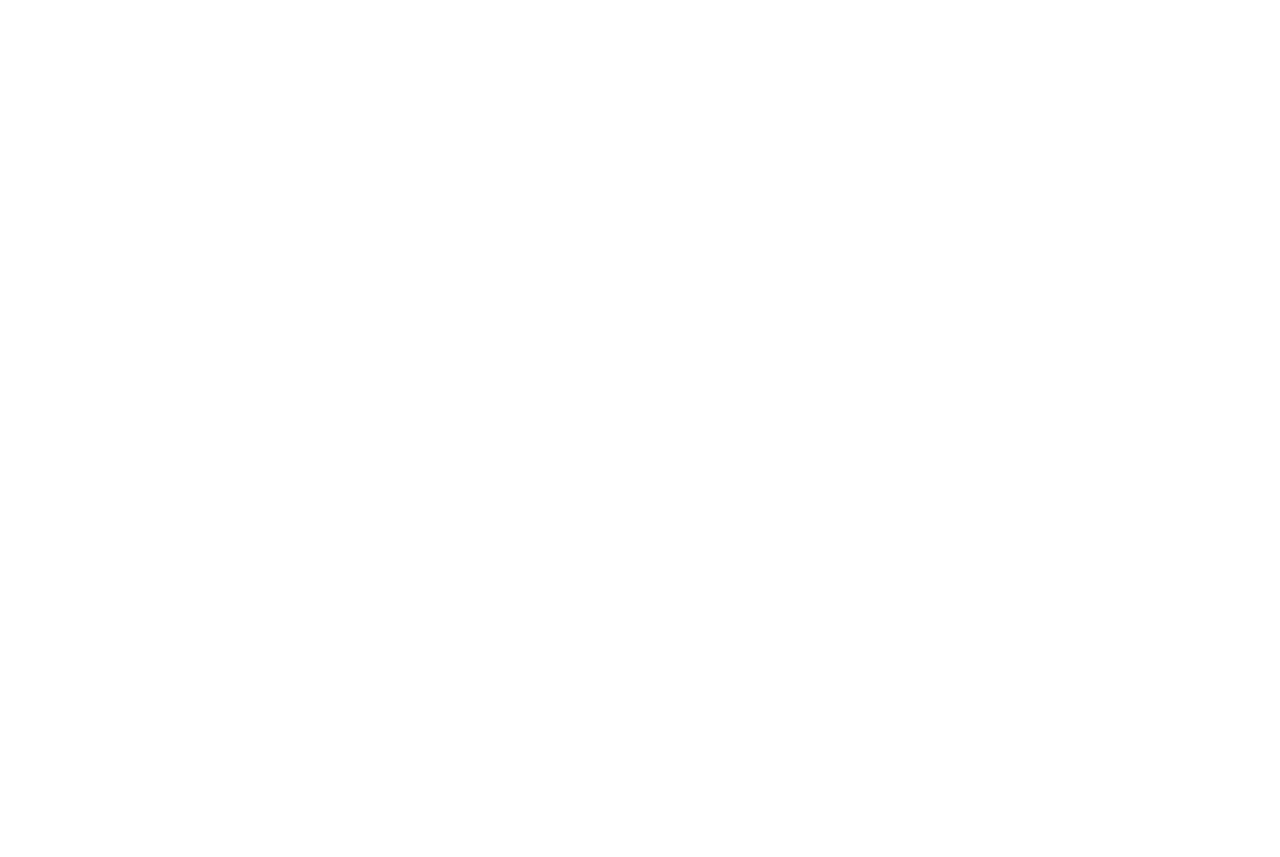
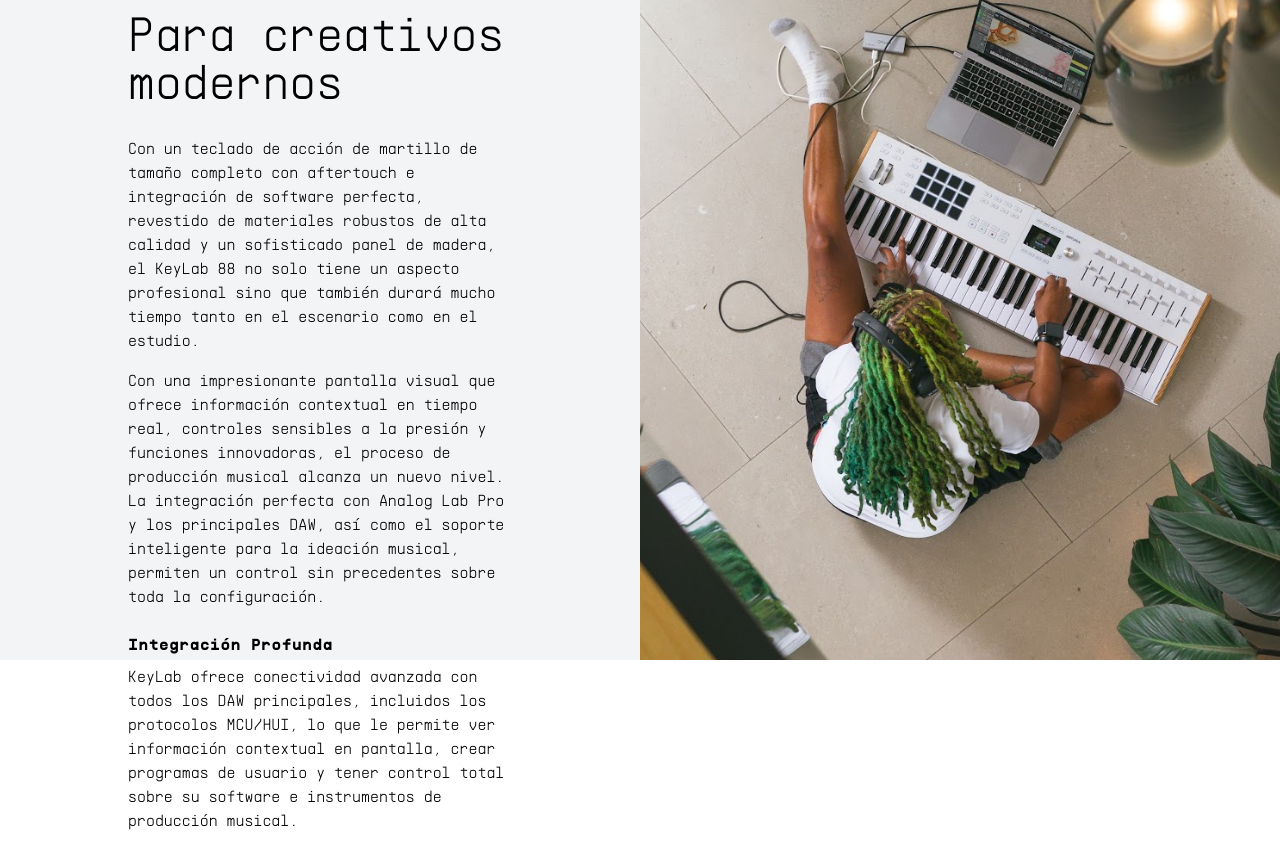
Before and after one commit to joaquin-osorio/astrolab-landing, a Next.js app: page / in a window 1280 px wide. Shown: the part 1740-2597 px from the top of the page. Before the commit the page ends 1600 px from the top, so only its background shows below. Built offline with nearby package versions, Linux system fonts and the light colour scheme.

Commit message:
feat: Added InfoSection.tsx

```diff
--- a/src/app/page.tsx
+++ b/src/app/page.tsx
@@ -1,6 +1,7 @@
 import Image from "next/image";
 import Hero from '@/components/Hero'
 import YouTubeEmbed from "@/components/YoutubeEmbed";
+import InfoSection from "@/components/InfoSection";
 
 export default function Home() {
   return (
@@ -16,6 +17,7 @@
       <main className="">
         <Hero/>
         <YouTubeEmbed url="https://www.youtube.com/watch?v=-Tmp2mQ7Wfs"/>
+        <InfoSection/>
       </main>
     </div>
   );
--- a/src/components/Button.tsx
+++ b/src/components/Button.tsx
@@ -1,5 +1,4 @@
 import React from "react";
-
 
 export default function Button(): JSX.Element {
   return (
--- /dev/null
+++ b/src/components/InfoSection.tsx
@@ -0,0 +1,42 @@
+import React from "react";
+import Image from "next/image";
+
+
+export default function InfoSection(): JSX.Element {
+    return (
+        <div className='flex w-full h-[100vh]'>
+            <div className="w-1/2 flex  flex-col py-10 px-32">
+                {/* Acá va el texto */}
+                <h1 className="text-black text-5xl py-1 font-[supply-medium]">_Claves Premium</h1>
+                <h3 className="text-black text-5xl py-1 mb-5     font-[supply-light]">Para creativos modernos</h3>
+                <div className='text-black text-md py-2 font-[supply-light]'>
+                    Con un teclado de acción de martillo de tamaño completo con aftertouch e integración de software perfecta, revestido de materiales robustos de alta calidad y un sofisticado panel de madera, el KeyLab 88 no solo tiene un aspecto profesional sino que también durará mucho tiempo tanto en el escenario como en el estudio.
+                </div>
+                <div className='text-black text-md py-2 font-[supply-light]'>
+                    Con una impresionante pantalla visual que ofrece información contextual en tiempo real, controles sensibles a la presión y funciones innovadoras, el proceso de producción musical alcanza un nuevo nivel. La integración perfecta con Analog Lab Pro y los principales DAW, así como el soporte inteligente para la ideación musical, permiten un control sin precedentes sobre toda la configuración.
+                </div>
+                <h6 className="text-black text-md mt-4 font-[supply-bold]">Integración Profunda</h6>
+                <div className='text-black text-md py-2 font-[supply-light]'>
+                    KeyLab ofrece conectividad avanzada con todos los DAW principales, incluidos los protocolos MCU/HUI, lo que le permite ver información contextual en pantalla, crear programas de usuario y tener control total sobre su software e instrumentos de producción musical.
+                </div>
+                <h6 className="text-black text-md mt-4 font-[supply-bold]">Facilidad de uso y calidad de construcción superiores:</h6>
+                <div className='text-black text-md py-2 font-[supply-light]'>
+                    El KeyLab combina un diseño excelente y un teclado de acción de martillo con componentes de madera y aluminio de alta calidad. Su robusta construcción garantiza fiabilidad y durabilidad, satisfaciendo las necesidades del uso profesional.
+                </div>
+                <h6 className="text-black text-md mt-4 font-[supply-bold]">Completamente equipados</h6>
+                <div className='text-black text-md py-2 font-[supply-light]'>
+                    Desde configuraciones MIDI personalizables y controles intuitivos hasta funciones creativas avanzadas que ayudan a la ideación musical, KeyLab es un poderoso aliado tanto en el estudio como en el escenario.
+                </div>
+            </div>
+            <div className="w-1/2 relative">
+                <Image
+                    src="/assets/keylab-playing.jpg"
+                    alt="Gallery"
+                    fill
+                    className='object-cover'
+                />
+            </div>
+
+        </div>
+    );
+}
```
Also changed, not shown: public/assets/keylab-playing.jpg (added).
